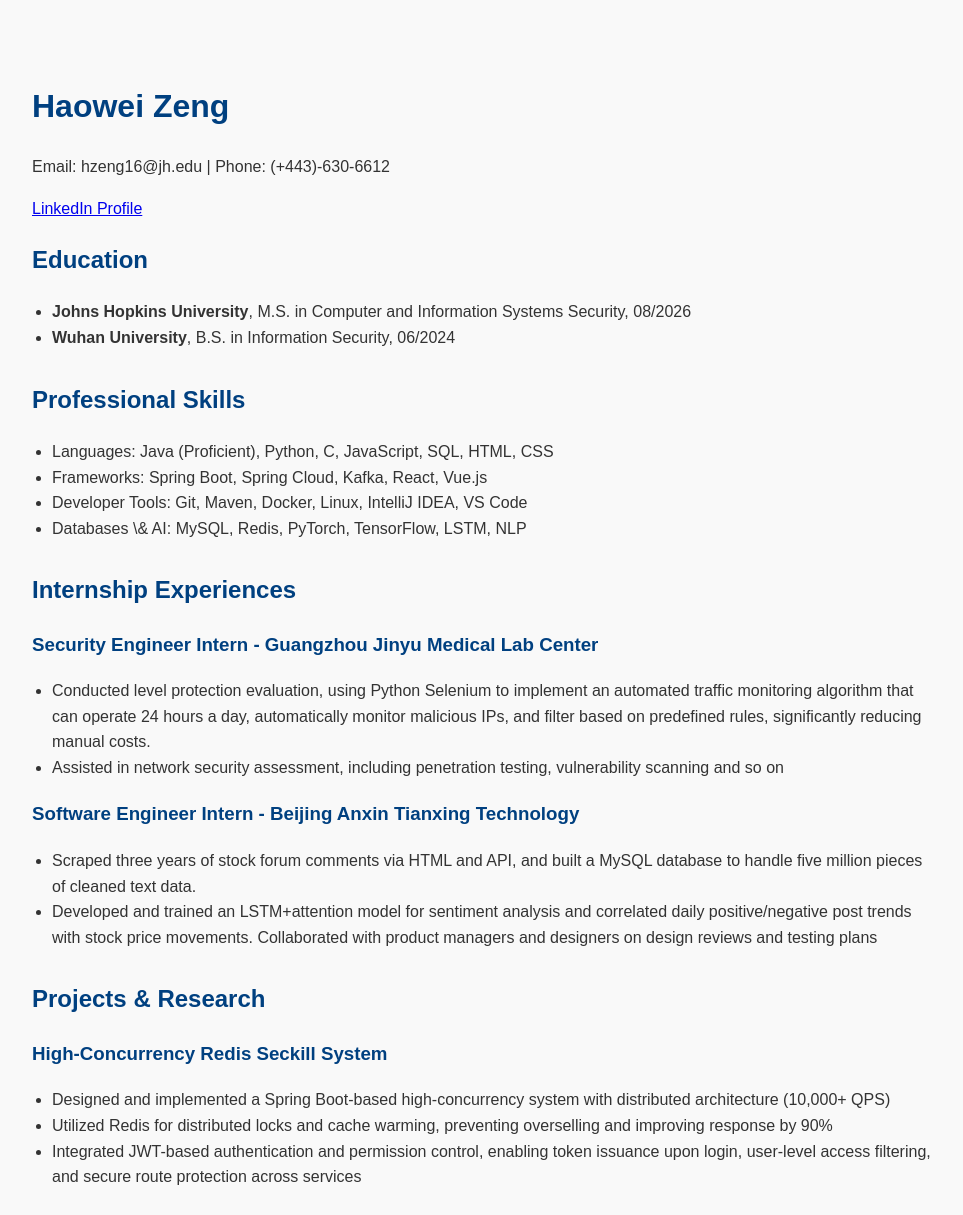
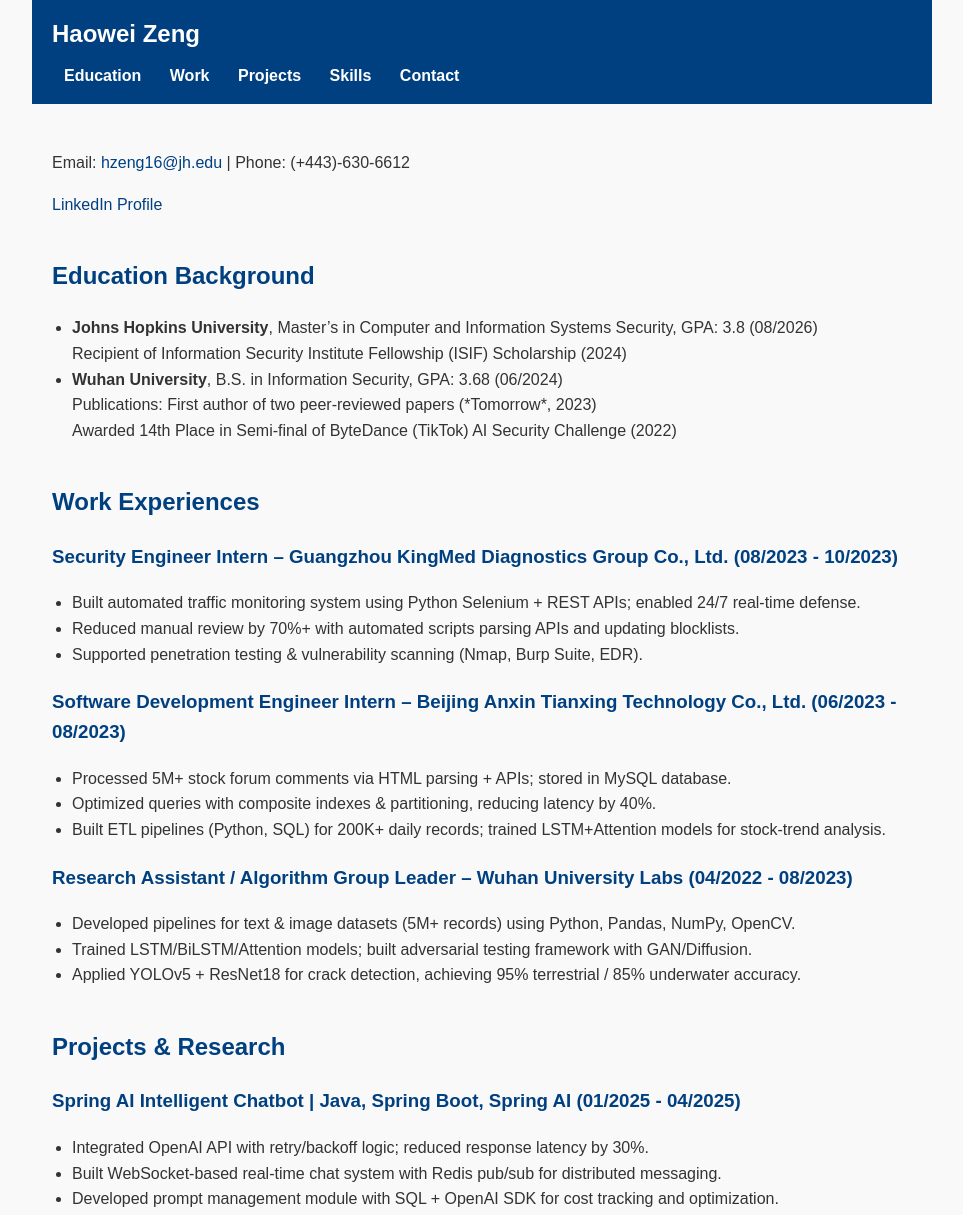
Before and after one commit to haowei-zeng/Haowei-resume, a plain HTML site: page index.html in a window 1280 px wide. Shown: the top 1215 px of the page, without its empty margins (158-1121 px from the left). Drawn offline with Linux system fonts and the light colour scheme.

Commit message:
Update index.html

```diff
--- a/index.html
+++ b/index.html
@@ -9,13 +9,45 @@
       font-family: Arial, sans-serif;
       line-height: 1.6;
       max-width: 900px;
-      margin: 40px auto;
-      padding: 20px;
+      margin: 0 auto;
+      padding: 0;
       background-color: #f9f9f9;
       color: #333;
     }
-    h1, h2, h3 {
+    header {
+      background-color: #004080;
+      color: white;
+      padding: 15px 20px;
+      position: sticky;
+      top: 0;
+      z-index: 1000;
+    }
+    header h1 {
+      margin: 0;
+      font-size: 24px;
+    }
+    nav {
+      margin-top: 10px;
+    }
+    nav a {
+      color: white;
+      text-decoration: none;
+      margin: 0 12px;
+      font-weight: bold;
+    }
+    nav a:hover {
+      text-decoration: underline;
+    }
+    main {
+      padding: 30px 20px;
+    }
+    h2 {
       color: #004080;
+      margin-top: 40px;
+    }
+    h3 {
+      color: #004080;
+      margin-top: 20px;
     }
     ul {
       padding-left: 20px;
@@ -23,96 +55,104 @@
     .section {
       margin-bottom: 30px;
     }
+    a {
+      color: #004080;
+      text-decoration: none;
+    }
+    a:hover {
+      text-decoration: underline;
+    }
   </style>
 </head>
 <body>
+  <!-- Header with name and nav -->
+  <header>
     <h1>Haowei Zeng</h1>
-  <p>Email: hzeng16@jh.edu | Phone: (+443)-630-6612</p>
+    <nav>
+      <a href="#education">Education</a>
+      <a href="#work">Work</a>
+      <a href="#projects">Projects</a>
+      <a href="#skills">Skills</a>
+      <a href="#contact">Contact</a>
+    </nav>
+  </header>
+
+  <!-- Main content -->
+  <main>
+    <div id="contact" class="section">
+      <p>Email: <a href="mailto:hzeng16@jh.edu">hzeng16@jh.edu</a> | Phone: (+443)-630-6612</p>
       <p><a href="https://www.linkedin.com/in/haowei-zeng-98b544327" target="_blank">LinkedIn Profile</a></p>
+    </div>
 
-  <div class="section">
-    <h2>Education</h2>
+    <div id="education" class="section">
+      <h2>Education Background</h2>
       <ul>
-      <li><strong>Johns Hopkins University</strong>, M.S. in Computer and Information Systems Security, 08/2026</li>
-      <li><strong>Wuhan University</strong>, B.S. in Information Security, 06/2024</li>
+        <li><b>Johns Hopkins University</b>, Master’s in Computer and Information Systems Security, GPA: 3.8 (08/2026)<br>
+          Recipient of Information Security Institute Fellowship (ISIF) Scholarship (2024)
+        </li>
+        <li><b>Wuhan University</b>, B.S. in Information Security, GPA: 3.68 (06/2024)<br>
+          Publications: First author of two peer-reviewed papers (*Tomorrow*, 2023)<br>
+          Awarded 14th Place in Semi-final of ByteDance (TikTok) AI Security Challenge (2022)
+        </li>
       </ul>
     </div>
 
-  <div class="section">
-    <h2>Professional Skills</h2>
+    <div id="work" class="section">
+      <h2>Work Experiences</h2>
+      <h3>Security Engineer Intern – Guangzhou KingMed Diagnostics Group Co., Ltd. (08/2023 - 10/2023)</h3>
       <ul>
-      <li>Languages: Java (Proficient), Python, C, JavaScript, SQL, HTML, CSS</li>
-      <li>Frameworks:  Spring Boot, Spring Cloud, Kafka, React, Vue.js</li>
-      <li>Developer Tools: Git, Maven, Docker, Linux, IntelliJ IDEA, VS Code</li>
-      <li>Databases \& AI: MySQL, Redis, PyTorch, TensorFlow, LSTM, NLP</li>
+        <li>Built automated traffic monitoring system using Python Selenium + REST APIs; enabled 24/7 real-time defense.</li>
+        <li>Reduced manual review by 70%+ with automated scripts parsing APIs and updating blocklists.</li>
+        <li>Supported penetration testing & vulnerability scanning (Nmap, Burp Suite, EDR).</li>
+      </ul>
+
+      <h3>Software Development Engineer Intern – Beijing Anxin Tianxing Technology Co., Ltd. (06/2023 - 08/2023)</h3>
+      <ul>
+        <li>Processed 5M+ stock forum comments via HTML parsing + APIs; stored in MySQL database.</li>
+        <li>Optimized queries with composite indexes & partitioning, reducing latency by 40%.</li>
+        <li>Built ETL pipelines (Python, SQL) for 200K+ daily records; trained LSTM+Attention models for stock-trend analysis.</li>
+      </ul>
+
+      <h3>Research Assistant / Algorithm Group Leader – Wuhan University Labs (04/2022 - 08/2023)</h3>
+      <ul>
+        <li>Developed pipelines for text & image datasets (5M+ records) using Python, Pandas, NumPy, OpenCV.</li>
+        <li>Trained LSTM/BiLSTM/Attention models; built adversarial testing framework with GAN/Diffusion.</li>
+        <li>Applied YOLOv5 + ResNet18 for crack detection, achieving 95% terrestrial / 85% underwater accuracy.</li>
       </ul>
     </div>
 
-  <div class="section">
-    <h2>Internship Experiences</h2>
-    <h3>Security Engineer Intern - Guangzhou Jinyu Medical Lab Center</h3>
+    <div id="projects" class="section">
+      <h2>Projects & Research</h2>
+      <h3>Spring AI Intelligent Chatbot | Java, Spring Boot, Spring AI (01/2025 - 04/2025)</h3>
       <ul>
-      <li>Conducted level protection evaluation, using Python Selenium to implement an automated traffic monitoring algorithm that
-can operate 24 hours a day, automatically monitor malicious IPs, and filter based on predefined rules, significantly
-reducing manual costs.</li>
-      <li>Assisted in network security assessment, including penetration testing, vulnerability scanning and so on</li>
+        <li>Integrated OpenAI API with retry/backoff logic; reduced response latency by 30%.</li>
+        <li>Built WebSocket-based real-time chat system with Redis pub/sub for distributed messaging.</li>
+        <li>Developed prompt management module with SQL + OpenAI SDK for cost tracking and optimization.</li>
       </ul>
 
-    <h3>Software Engineer Intern - Beijing Anxin Tianxing Technology</h3>
+      <h3>Drone Penetration Testing Project | JHU (02/2025 - 04/2025)</h3>
       <ul>
-      <li>Scraped three years of stock forum comments via HTML and API, and built a MySQL database to handle five million pieces
-of cleaned text data.</li>
-      <li>Developed and trained an LSTM+attention model for sentiment analysis and correlated daily positive/negative post trends
-with stock price movements. Collaborated with product managers and designers on design reviews and testing plans</li>
+        <li>Automated wireless penetration testing with Python/Scapy; simulated DoS/UDP flood attacks.</li>
+        <li>Implemented MitM attacks with Scapy/OpenSSL; analyzed communication protocols via Wireshark.</li>
+      </ul>
+
+      <h3>High-Concurrency Redis Seckill System | Java, Spring Boot, Redis, MySQL, RabbitMQ (10/2024 - 12/2024)</h3>
+      <ul>
+        <li>Handled 10K+ QPS with Redis Cluster + Sentinel (Raft replication).</li>
+        <li>Optimized with distributed locks (Redisson), cache warming, and TTL strategies.</li>
+        <li>Implemented RabbitMQ async order processing and JWT-based API security.</li>
       </ul>
     </div>
 
-  <div class="section">
-    <h2>Projects & Research</h2>
-
-    <h3>High-Concurrency Redis Seckill System</h3>
+    <div id="skills" class="section">
+      <h2>Technical Skills</h2>
       <ul>
-      <li>Designed and implemented a Spring Boot-based high-concurrency system with distributed architecture (10,000+ QPS)</li>
-      <li>Utilized Redis for distributed locks and cache warming, preventing overselling and improving response by 90% </li>
-      <li>Integrated JWT-based authentication and permission control, enabling token issuance upon login, user-level access filtering, and secure route protection across services</li>
-    </ul>
-
-        <h3>SpringAI Intelligent Chatbot</h3>
-    <ul>
-      <li>Developed an intelligent chatbot using Spring Boot and Spring AI framework with OpenAI API integration</li>
-      <li>Designed WebSocket-based real-time communication system supporting concurrent multi-user conversations</li>
-      <li>Implemented prompt-engineering interface and token usage control to support task-specific behavior and cost tracking</li>
-    </ul>
-
-    <h3>Drone Penetration Testing (JHU)</h3>
-    <ul>
-      <li>Executed DoS & UDP flood attacks to disconnect drones</li>
-      <li>Implemented Man-in-the-Middle (MitM) attacks</li>
-      <li>Analyzed communication protocols and weaknesses</li>
-    </ul>
-
-    <h3>AIshare Lab Research Assistant</h3>
-    <ul>
-      <li>Worked on data processing, data augmentation through AI models, sentiment analysis, image classification (such as classic
-LSTM, BiLSTM), adversarial example generation. (e.g., based on GAN, Diffusion Models, etc.)</li>
-      <li>Submitted a paper about the impact of emotions on stock forecasting that is scheduled to be published in Information Fusion.</li>
+        <li><b>Languages:</b> Java (Proficient), Python, C, JavaScript, SQL, HTML/CSS</li>
+        <li><b>Frameworks & Libraries:</b> Spring Boot, Spring Cloud, Spring AI, React, Vue.js, PyTorch, TensorFlow</li>
+        <li><b>Databases & Messaging:</b> MySQL, Redis (Cluster, Redisson), RabbitMQ, Kafka, MongoDB (basic)</li>
+        <li><b>Developer Tools / Security & Networking:</b> Git, Docker, Linux, IntelliJ IDEA, VS Code, Maven, Wireshark, Burp Suite, Nmap, OpenSSL, Scapy</li>
       </ul>
     </div>
-
-  <div class="section">
-    <h2>Honors</h2>
-    <ul>
-      <li>ISIF Scholarship, Johns Hopkins University, 08/2024</li>
-      <li>Top 14 - ByteDance AI Security Challenge, 10/2022</li>
-    </ul>
-  </div>
-
-  <div class="section">
-    <h2>Publications</h2>
-    <ul>
-      <li>"Data Encryption Technology in Network Security", Tomorrow, Jan 2023</li>
-      <li>"Functional Requirement Analysis Method", Tomorrow, Jan 2023</li>
-    </ul>
-  </div>
+  </main>
 </body>
 </html>
```
Lines whose indentation alone changed are shown as unchanged.
